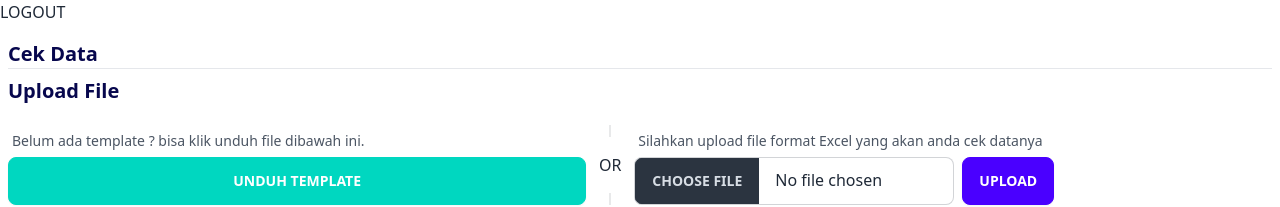
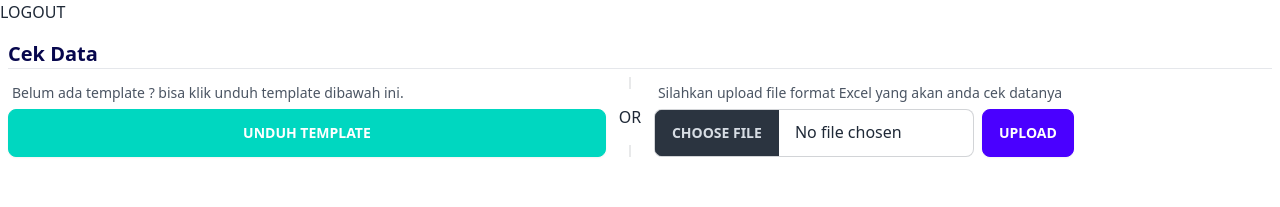
Before and after one commit to mardinw/dashboard-cekkustomer, a Next.js app: page / in a window 1280 px wide. Shown: the top 207 px of the page. Built offline with nearby package versions, Linux system fonts and the light colour scheme; no server answers; sample sign-in values are in the browser's storage.

Commit message:
initial commit

```diff
--- a/app/auth/login/page.tsx
+++ b/app/auth/login/page.tsx
@@ -20,7 +20,7 @@ export default function Login() {
 	const [password, setPassword] = useState<string>("");
 	const [ isMutating, setIsMutating ] = useState(false);
 	const [ isVisible, setIsVisible ] = useState(false);
-	const [isError, setError] = useState<string>("");
+	const [errorMessage, setError] = useState<string>("");
 
 	const toggleVisibility = () => setIsVisible(!isVisible);
 
@@ -43,7 +43,11 @@ export default function Login() {
 			});
 
 			if (!res.ok) {
-				throw new Error('Invalid credentials');
+				if (res.status === 404) {
+					setError("Password dan Email tidak cocok");
+					setIsMutating(false);
+					return
+				}
 			}
 			const data = await res.json();
 
@@ -109,6 +113,7 @@ export default function Login() {
 								)}
 								<Link href="/auth/register" className="mt-2 label-text-alt link link-hover">Belum punya akun?</Link>
 							</div>
+							{errorMessage && <p className="text-error">{errorMessage}</p>}
 						</form>
 					</div>
 				</div>
--- a/app/ui/forms/UploadExcel.tsx
+++ b/app/ui/forms/UploadExcel.tsx
@@ -103,11 +103,10 @@ export default function FormUploadExcel() {
         <h2 className="mt-2 block text-xl font-semibold text-[#07074D]">Cek Data</h2>
           <hr className="mb-2"/>
       <div className="mb-6">
-            <label className="mb-5 block text-xl font-semibold text-[#07074D] flex flex-row">Upload File</label>
         <div className="flex flex-col md:flex-row w-full">
           <div className="grid h-32 md:h-20 flex-grow">
             <p className="m-1 text-sm leading-6 text-gray-600">
-              Belum ada template ? bisa klik unduh file dibawah ini.
+              Belum ada template ? bisa klik unduh template dibawah ini.
             </p>
             <button className="mb-6 btn btn-accent text-white flex-grow" type="submit" onClick={handleDownload}>{isDownloading ? 'Downloading...': 'UNDUH TEMPLATE'}</button>
           </div>
```
